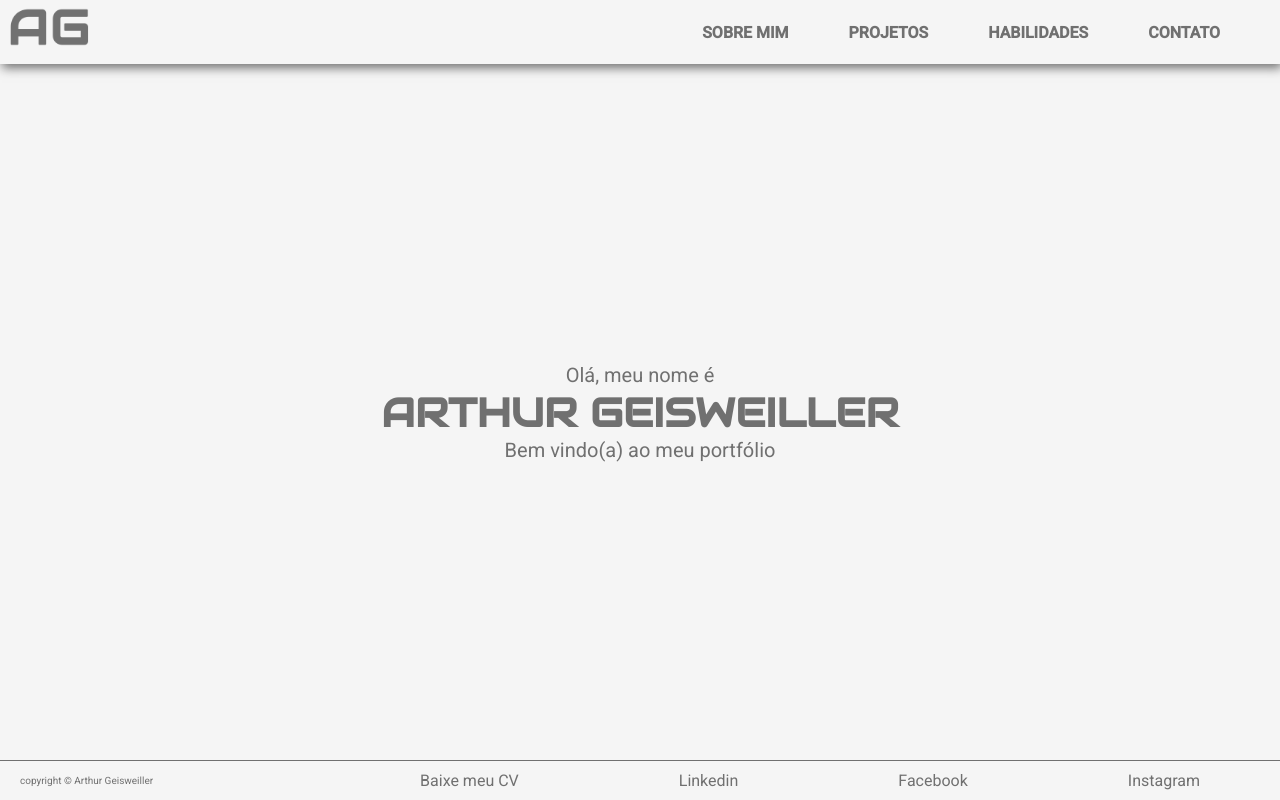
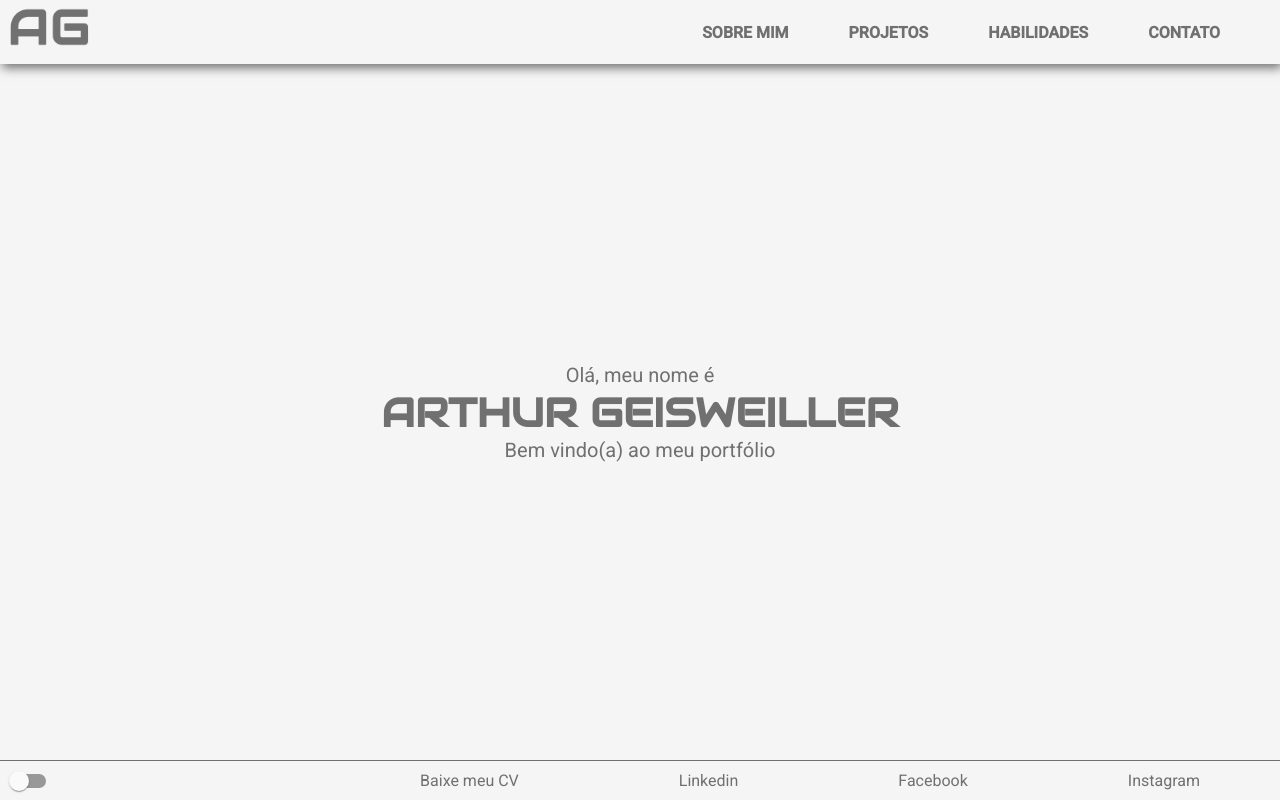
Before and after one commit to geisweiller/portfolio_old, a React (Create React App) app: page / in a window 1280 px wide. Built offline with nearby package versions, Linux system fonts and the light colour scheme.

Commit message:
Switch Button

```diff
--- a/src/components/Footer/index.js
+++ b/src/components/Footer/index.js
@@ -1,9 +1,25 @@
-import React from 'react';
+import React, { useState } from 'react';
+import Switch from '@material-ui/core/Switch';
+
 import { FooterWrapper } from './styles';
 
-const Footer = () => (
+export default function Footer() {
+  const [darkMode, setDarkMode] = useState(false);
+
+  function darkModeFunction() {
+    if (darkMode === false) {
+      setDarkMode(true);
+    } else {
+      setDarkMode(false);
+    }
+  }
+
+  return (
     <FooterWrapper>
-    <p>copyright © Arthur Geisweiller</p>
+      <Switch
+        color="default"
+        onChange={darkModeFunction}
+      />
       <nav>
         <a href="https://drive.google.com/uc?export=download&id=1et02y71sWvNlofGHYrUT0Y_7EPVfBluB">Baixe meu CV</a>
         <a href="https://www.linkedin.com/in/arthur-geisweiller-414587b7/" alt="Linkedin">Linkedin</a>
@@ -11,7 +27,5 @@ const Footer = () => (
         <a href="https://www.instagram.com/arthurgeisweiller" alt="Instagram">Instagram</a>
       </nav>
     </FooterWrapper>
-
   );
-
-export default Footer;
+}
```
Lines whose indentation alone changed are shown as unchanged.
